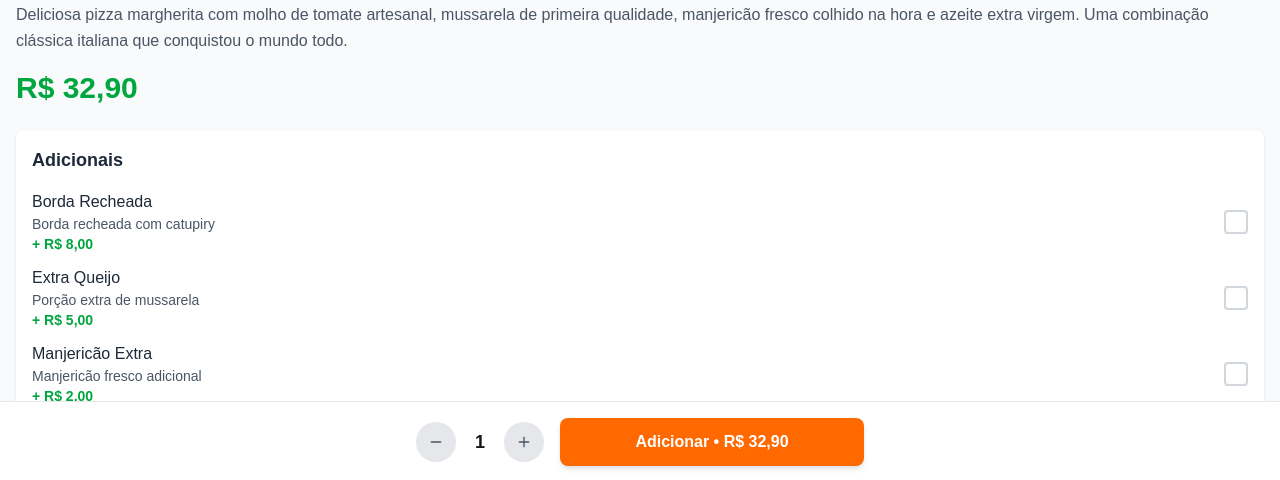
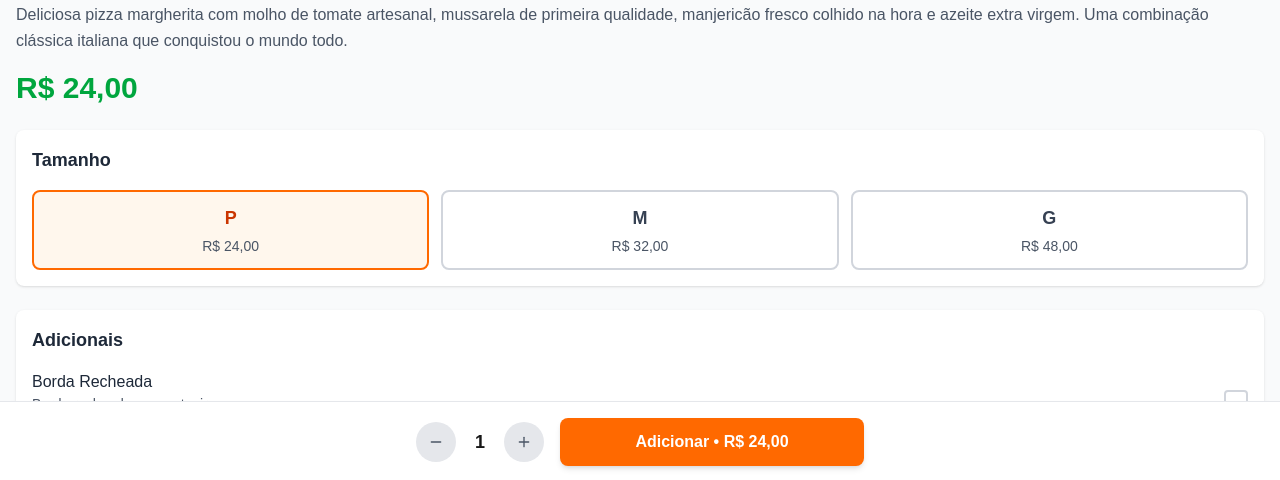
Before and after one commit to Rogerio-17/cardapio_digital_web, a Next.js app: page /1/product/1 in a window 1280 px wide. Shown: the part 318-798 px from the top of the page. Built offline with nearby package versions, Linux system fonts and the light colour scheme.

Commit message:
feat: adiciona tamanhos de produtos

```diff
--- a/src/components/FloatingCart.tsx
+++ b/src/components/FloatingCart.tsx
@@ -116,6 +116,13 @@ export default function FloatingCart() {
                       {item.name}
                     </h4>
 
+                    {/* Tamanho */}
+                    {item.size && (
+                      <p className="text-xs text-gray-600">
+                        Tamanho: {item.size.name}
+                      </p>
+                    )}
+
                     {/* Adicionais */}
                     {item.additionals.length > 0 && (
                       <p className="text-xs text-gray-600 truncate">
--- a/src/components/OrderSummary.tsx
+++ b/src/components/OrderSummary.tsx
@@ -21,6 +21,12 @@ interface Additional {
   description?: string;
 }
 
+interface ProductSize {
+  id: string;
+  name: string;
+  price: number;
+}
+
 interface CartItem {
   id: string;
   productId: string;
@@ -29,6 +35,7 @@ interface CartItem {
   image: string;
   quantity: number;
   additionals: Additional[];
+  size?: ProductSize;
   notes?: string;
   totalPrice: number;
 }
@@ -290,6 +297,11 @@ export default function OrderSummary({
                 <h4 className="font-medium text-gray-800 text-sm">
                   {item.name}
                 </h4>
+                {item.size && (
+                  <p className="text-xs text-gray-600">
+                    Tamanho: {item.size.name}
+                  </p>
+                )}
                 {item.additionals.length > 0 && (
                   <p className="text-xs text-gray-600">
                     + {item.additionals.map((add) => add.name).join(", ")}
--- a/src/components/ProductDetailClient.tsx
+++ b/src/components/ProductDetailClient.tsx
@@ -13,6 +13,12 @@ interface Additional {
   description?: string;
 }
 
+interface ProductSize {
+  id: string;
+  name: string;
+  price: number;
+}
+
 interface Product {
   id: string;
   name: string;
@@ -21,6 +27,7 @@ interface Product {
   image: string;
   categoryId: string;
   additionals?: Additional[];
+  sizes?: ProductSize[];
 }
 
 interface ProductDetailClientProps {
@@ -36,6 +43,7 @@ export default function ProductDetailClient({
   const { addItem } = useCart();
   const [quantity, setQuantity] = useState(1);
   const [selectedAdditionals, setSelectedAdditionals] = useState<string[]>([]);
+  const [selectedSize, setSelectedSize] = useState<string>("");
   const [notes, setNotes] = useState("");
 
   // Dados exemplo - posteriormente serão carregados dinamicamente
@@ -48,6 +56,23 @@ export default function ProductDetailClient({
     image:
       "https://images.unsplash.com/photo-1574071318508-1cdbab80d002?w=600&h=400&fit=crop",
     categoryId: "1",
+    sizes: [
+      {
+        id: "p",
+        name: "P",
+        price: 24.0,
+      },
+      {
+        id: "m",
+        name: "M",
+        price: 32.0,
+      },
+      {
+        id: "g",
+        name: "G",
+        price: 48.0,
+      },
+    ],
     additionals: [
       {
         id: "1",
@@ -81,6 +106,13 @@ export default function ProductDetailClient({
       },
     ],
   };
+
+  // Definir tamanho padrão quando há tamanhos disponíveis
+  useEffect(() => {
+    if (product.sizes && product.sizes.length > 0 && !selectedSize) {
+      setSelectedSize(product.sizes[0].id);
+    }
+  }, [product.sizes, selectedSize]);
 
   // Produtos relacionados exemplo
   const relatedProducts = [
@@ -127,7 +159,12 @@ export default function ProductDetailClient({
       0
     );
 
-    return (product.price + additionalsPrice) * quantity;
+    const basePrice = selectedSize
+      ? product.sizes?.find((size) => size.id === selectedSize)?.price ||
+        product.price
+      : product.price;
+
+    return (basePrice + additionalsPrice) * quantity;
   };
 
   const toggleAdditional = (additionalId: string) => {
@@ -144,6 +181,10 @@ export default function ProductDetailClient({
         selectedAdditionals.includes(add.id)
       ) || [];
 
+    const selectedSizeData = selectedSize
+      ? product.sizes?.find((size) => size.id === selectedSize)
+      : undefined;
+
     addItem({
       productId: product.id,
       name: product.name,
@@ -151,6 +192,7 @@ export default function ProductDetailClient({
       image: product.image,
       quantity,
       additionals: selectedAdditionalsData,
+      size: selectedSizeData,
       notes: notes.trim() || undefined,
       totalPrice: calculateTotalPrice(),
     });
@@ -194,9 +236,43 @@ export default function ProductDetailClient({
           </h1>
           <p className="text-gray-600 leading-relaxed">{product.description}</p>
           <p className="text-3xl font-bold text-green-600 mt-4">
-            R$ {product.price.toFixed(2).replace(".", ",")}
+            R${" "}
+            {(selectedSize
+              ? product.sizes?.find((size) => size.id === selectedSize)
+                  ?.price || product.price
+              : product.price
+            )
+              .toFixed(2)
+              .replace(".", ",")}
           </p>
         </div>
+
+        {/* Tamanhos */}
+        {product.sizes && product.sizes.length > 0 && (
+          <div className="bg-white rounded-lg p-4 shadow-sm">
+            <h2 className="text-lg font-semibold text-gray-800 mb-4">
+              Tamanho
+            </h2>
+            <div className="grid grid-cols-3 gap-3">
+              {product.sizes.map((size) => (
+                <button
+                  key={size.id}
+                  onClick={() => setSelectedSize(size.id)}
+                  className={`p-3 rounded-lg border-2 transition-all text-center ${
+                    selectedSize === size.id
+                      ? "border-orange-500 bg-orange-50 text-orange-700"
+                      : "border-gray-300 hover:border-orange-300 text-gray-700"
+                  }`}
+                >
+                  <div className="font-semibold text-lg">{size.name}</div>
+                  <div className="text-sm font-medium text-gray-600 mt-1">
+                    R$ {size.price.toFixed(2).replace(".", ",")}
+                  </div>
+                </button>
+              ))}
+            </div>
+          </div>
+        )}
 
         {/* Adicionais */}
         {product.additionals && product.additionals.length > 0 && (
--- a/src/contexts/CartContext.tsx
+++ b/src/contexts/CartContext.tsx
@@ -9,6 +9,12 @@ interface Additional {
   description?: string;
 }
 
+interface ProductSize {
+  id: string;
+  name: string;
+  price: number;
+}
+
 interface CartItem {
   id: string;
   productId: string;
@@ -17,6 +23,7 @@ interface CartItem {
   image: string;
   quantity: number;
   additionals: Additional[];
+  size?: ProductSize;
   notes?: string;
   totalPrice: number;
 }
@@ -78,13 +85,15 @@ export function CartProvider({ children }: { children: React.ReactNode }) {
     setItems((prevItems) =>
       prevItems.map((item) => {
         if (item.id === itemId) {
-          const basePrice =
-            item.price +
-            item.additionals.reduce((sum, add) => sum + add.price, 0);
+          const basePrice = item.size?.price || item.price;
+          const additionalsPrice = item.additionals.reduce(
+            (sum, add) => sum + add.price,
+            0
+          );
           return {
             ...item,
             quantity,
-            totalPrice: basePrice * quantity,
+            totalPrice: (basePrice + additionalsPrice) * quantity,
           };
         }
         return item;
```
